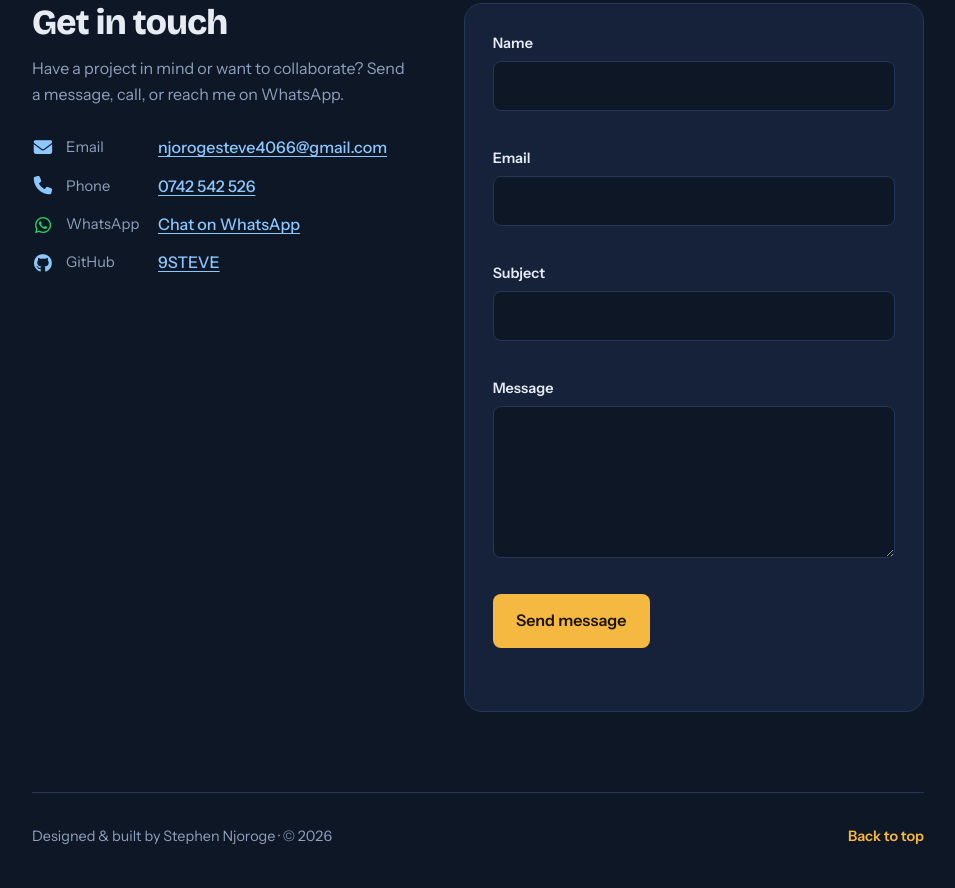
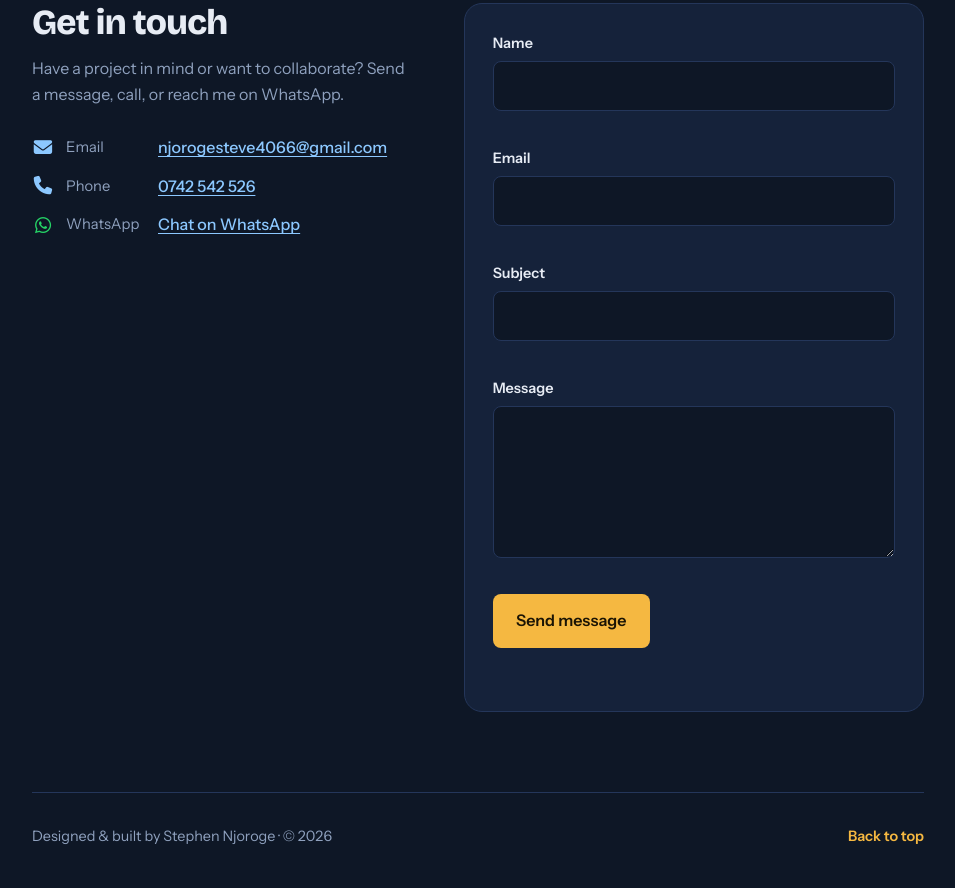
Before and after one commit to 9STEVE/stephen-njoroge-, a plain HTML site: page index.html in a window 1280 px wide. Shown: the part 4103-4991 px from the top of the page, without its empty margins (292-1247 px from the left). Drawn offline with nearby package versions, Linux system fonts and the light colour scheme.

Commit message:
removed github

```diff
--- a/index.html
+++ b/index.html
@@ -252,7 +252,6 @@
             <li><i class="contact__icon fa-solid fa-envelope" aria-hidden="true"></i><span>Email</span><a href="mailto:njorogesteve4066@gmail.com">njorogesteve4066@gmail.com</a></li>
             <li><i class="contact__icon fa-solid fa-phone" aria-hidden="true"></i><span>Phone</span><a href="tel:+254742542526">0742 542 526</a></li>
             <li><i class="contact__icon contact__icon--whatsapp fa-brands fa-whatsapp" aria-hidden="true"></i><span>WhatsApp</span><a href="https://wa.me/254742542526" target="_blank" rel="noopener">Chat on WhatsApp</a></li>
-            <li><i class="contact__icon fa-brands fa-github" aria-hidden="true"></i><span>GitHub</span><a href="https://github.com/9STEVE" target="_blank" rel="noopener">9STEVE</a></li>
           </ul>
         </div>
 
```
